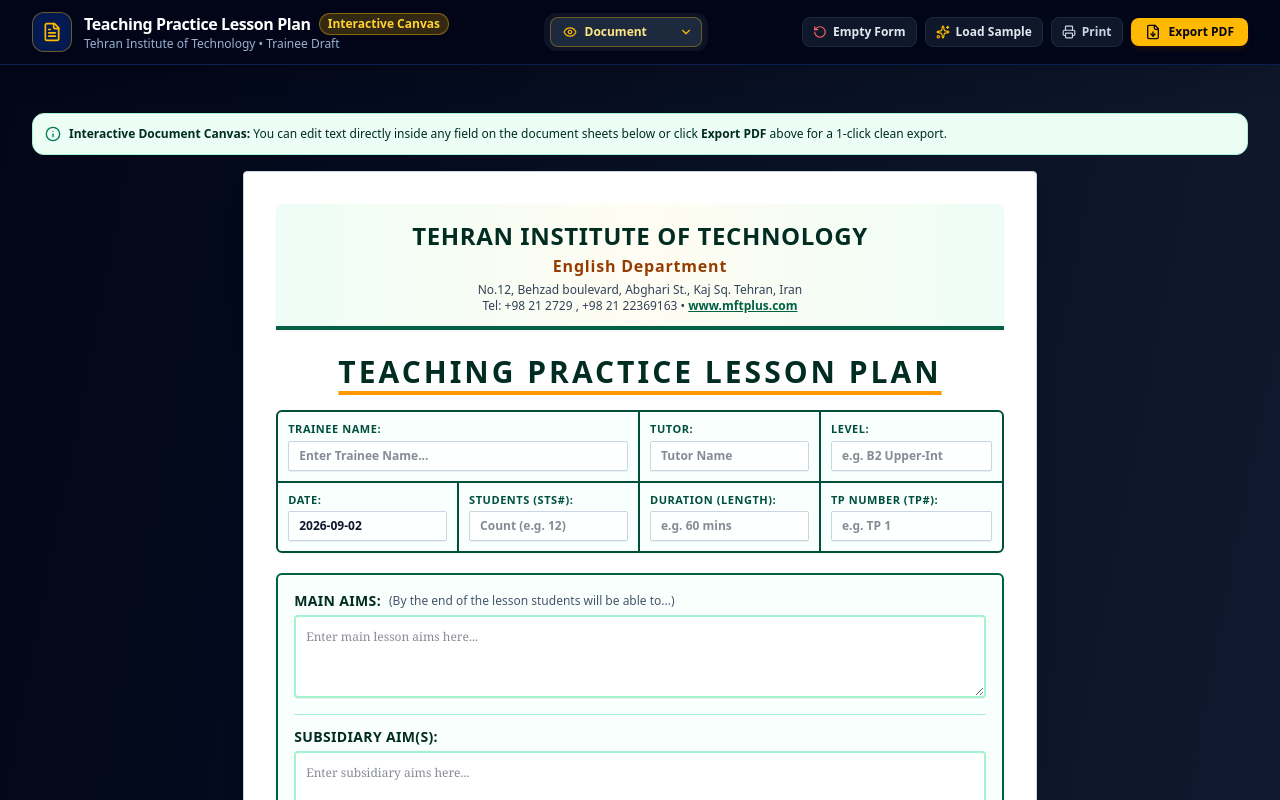
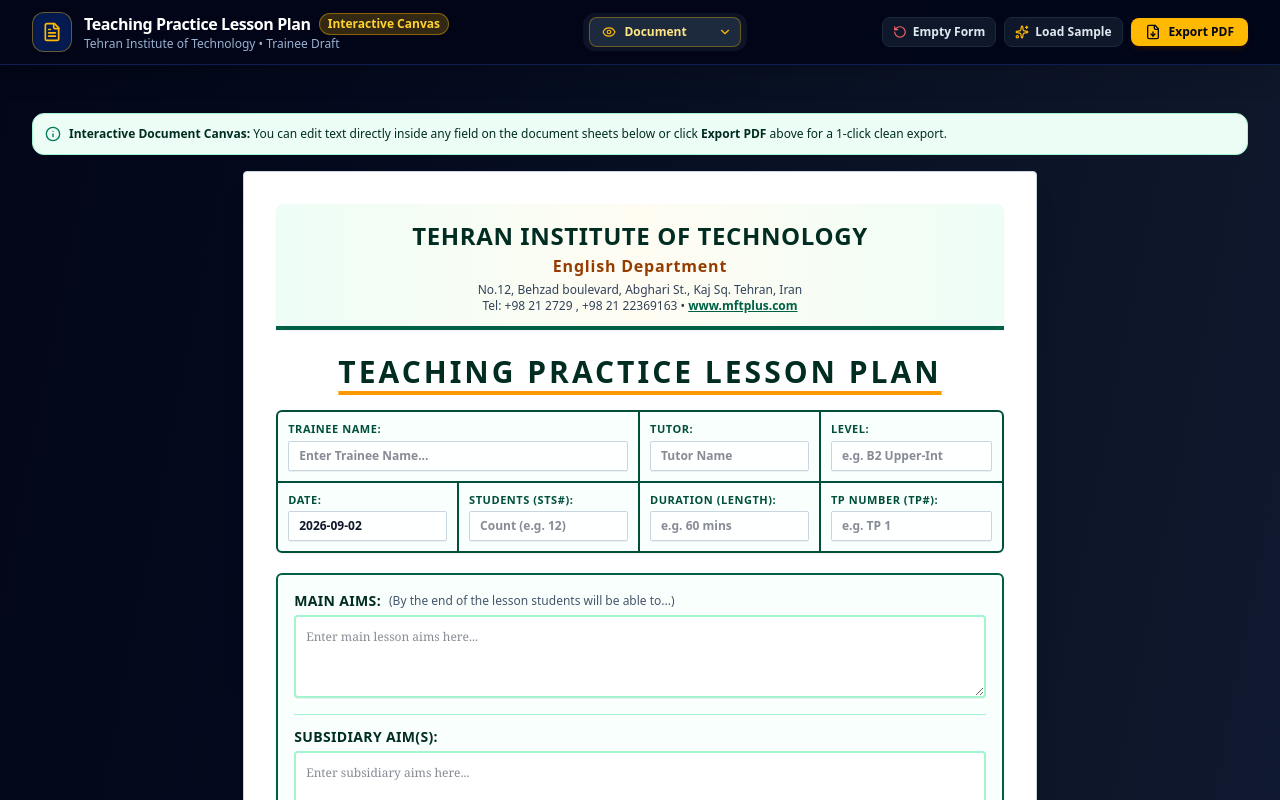
Before and after one commit to omidjaberim/ielts, a React (Vite) app: page / in a window 1280 px wide. Shown: the top 800 px of the page. Built offline with nearby package versions, Linux system fonts and the light colour scheme.

Commit message:
pdf view2

```diff
--- a/src/App.tsx
+++ b/src/App.tsx
@@ -25,7 +25,7 @@
 import { SectionPage3Stages } from './components/Editor/SectionPage3Stages'
 import { SectionPage5Feedback } from './components/Editor/SectionPage5Feedback'
 import { DocumentPageLayout } from './components/Preview/DocumentPageLayout'
-import { exportLessonPlanToPdf, printLessonPlan } from './utils/pdfExport'
+import { exportLessonPlanToPdf } from './utils/pdfExport'
 
 const STORAGE_KEY = 'interactive_lesson_plan_draft_v1'
 
@@ -136,30 +136,16 @@
                const message =
                     err instanceof Error
                          ? err.message
-                         : 'PDF export failed in this browser. The print dialog will open instead.'
+                         : 'PDF export failed in this browser. Please try again or use another browser.'
                console.error('Export PDF error:', err)
                showToast(
-                    'PDF export failed in this browser. Opening print dialog instead...',
+                    'PDF export failed in this browser. Please try again or use another browser.',
                     'error',
                )
-               try {
-                    printLessonPlan()
-               } catch (printErr) {
-                    console.error('Print fallback failed:', printErr)
-                    showToast(
-                         'PDF export and print fallback are unavailable in this browser. Please try again in a moment.',
-                         'error',
-                    )
-               }
                console.warn(message)
           } finally {
                setIsExporting(false)
           }
-     }
-
-     const handlePrint = () => {
-          if (!checkStageValidation()) return
-          printLessonPlan()
      }
 
      const handleLoadSample = () => {
@@ -247,7 +233,6 @@
                     viewMode={viewMode}
                     setViewMode={setViewMode}
                     onExportPdf={handleExportPdf}
-                    onPrint={handlePrint}
                     onOpenBrandingModal={() => setIsBrandingModalOpen(true)}
                     onLoadSample={handleLoadSample}
                     onReset={handleReset}
--- a/src/components/Header.tsx
+++ b/src/components/Header.tsx
@@ -1,7 +1,6 @@
 import React from 'react'
 import {
      FileDown,
-     Printer,
      Sparkles,
      RotateCcw,
      FileText,
@@ -18,7 +17,6 @@
      viewMode: ViewMode
      setViewMode: (mode: ViewMode) => void
      onExportPdf: () => void
-     onPrint: () => void
      onOpenBrandingModal: () => void
      onLoadSample: () => void
      onReset: () => void
@@ -32,7 +30,6 @@
      viewMode,
      setViewMode,
      onExportPdf,
-     onPrint,
      onOpenBrandingModal,
      onLoadSample,
      onReset,
@@ -175,16 +172,6 @@
                               </button>
 
 
-                              {/* Print Button */}
-                              <button
-                                   onClick={onPrint}
-                                   title='Print Document'
-                                   className='hidden sm:flex items-center gap-1.5 px-2.5 py-1.5 rounded-lg text-xs font-bold text-slate-300 hover:text-white bg-slate-900 border border-slate-800 hover:bg-slate-800 transition-colors cursor-pointer'
-                              >
-                                   <Printer className='w-3.5 h-3.5' />
-                                   <span>Print</span>
-                              </button>
-
                               {/* Primary One-Click Export PDF Button */}
                               <button
                                    onClick={onExportPdf}
--- a/src/utils/pdfExport.ts
+++ b/src/utils/pdfExport.ts
@@ -312,7 +312,7 @@
     } catch (error) {
       console.error(`PDF export failed while rendering page ${i + 1}:`, error);
       throw new Error(
-        `PDF export failed while rendering page ${i + 1}. This usually happens because the browser cannot parse newer CSS color syntax in the document. Please use the browser print option instead.`
+        `PDF export failed while rendering page ${i + 1}. This browser could not capture the page colors and layout correctly. Please try the page again in a moment or use a different browser.`
       );
     }
   }
```
